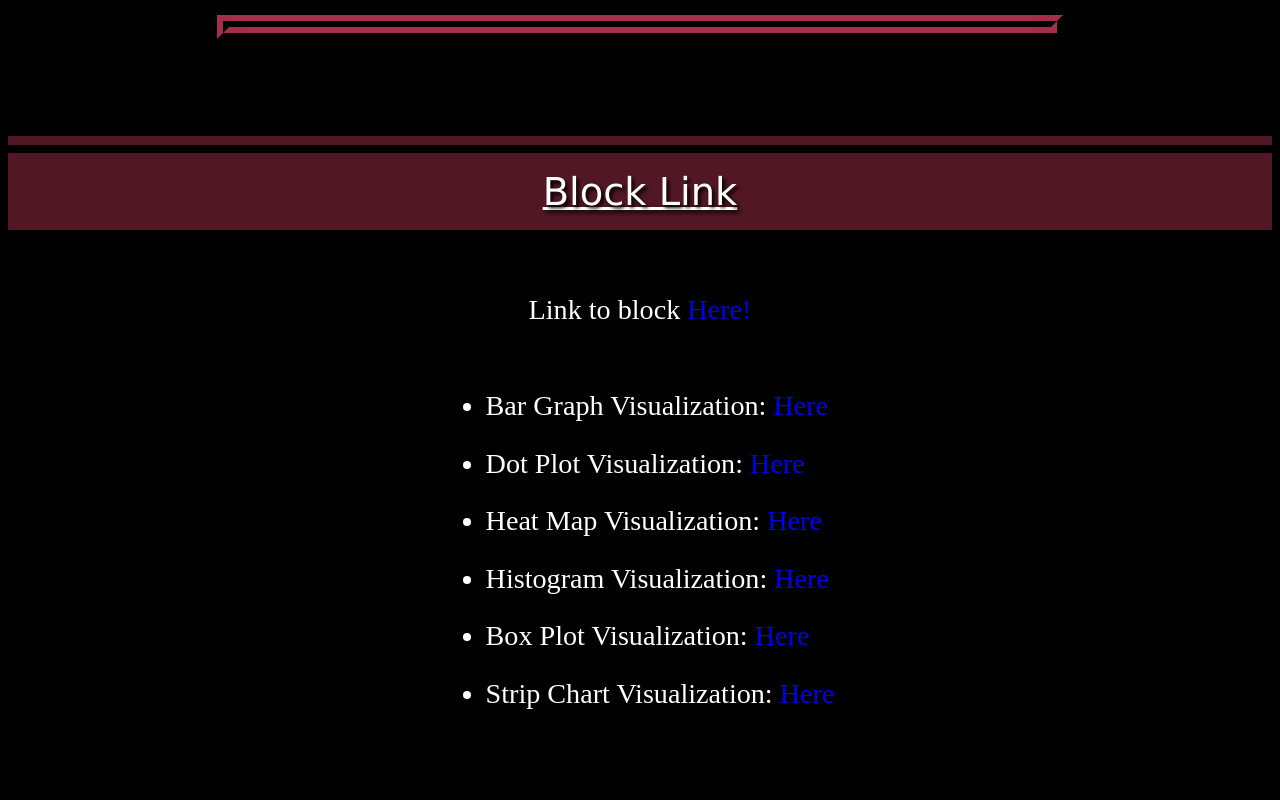
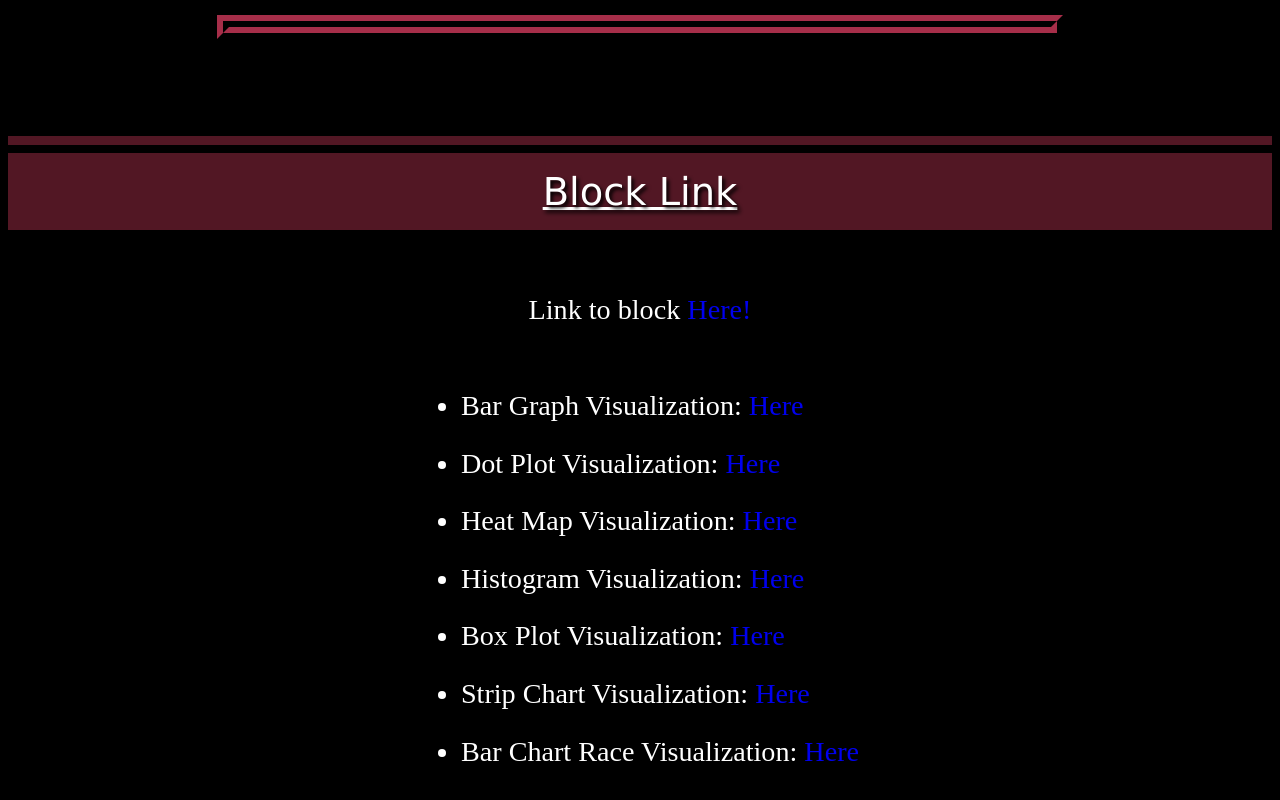
Before and after one commit to Lfsanchez2/lfsanchez2.github.io, a plain HTML site: page index.html in a window 1280 px wide. Shown: the part 995-1795 px from the top of the page. Drawn offline with Linux system fonts and the light colour scheme.

Commit message:
Update index.html

```diff
--- a/index.html
+++ b/index.html
@@ -26,12 +26,13 @@
         Link to block <a href="https://bl.ocks.org/lfsanchez2/9ecf5b7d6a3f8a788e2ee37796b5a733">Here!</a>
     </p>
     <ul class="A2List pageContent">
-        <li>Bar Graph Visualization: <a href="https://bl.ocks.org/Lfsanchez2/raw/0ce24017029edf243c7df2909f234f97/">Here</a></li>
-        <li>Dot Plot Visualization: <a href="https://bl.ocks.org/Lfsanchez2/raw/2a24161536238037fcbb26f793dcec87/">Here</a></li>
-        <li>Heat Map Visualization: <a href="https://bl.ocks.org/Lfsanchez2/raw/dbe697b3d0b6d6963e27cda0783d375b/">Here</a></li>
-        <li>Histogram Visualization: <a href="https://bl.ocks.org/Lfsanchez2/raw/c3a5c678a63d655e90a33c77941f8531/">Here</a></li>
-        <li>Box Plot Visualization: <a href="https://bl.ocks.org/Lfsanchez2/raw/4994e100c221069a6ff06f517ceb6602/">Here</a></li>
-        <li>Strip Chart Visualization: <a href="https://bl.ocks.org/Lfsanchez2/raw/b66d0228f0e346dcac0472b406092f6c/">Here</a></li>
+        <li>Bar Graph Visualization: <a href="https://bl.ocks.org/Lfsanchez2/raw/0ce24017029edf243c7df2909f234f97/" target="_blank">Here</a></li>
+        <li>Dot Plot Visualization: <a href="https://bl.ocks.org/Lfsanchez2/raw/2a24161536238037fcbb26f793dcec87/" target="_blank">Here</a></li>
+        <li>Heat Map Visualization: <a href="https://bl.ocks.org/Lfsanchez2/raw/dbe697b3d0b6d6963e27cda0783d375b/" target="_blank">Here</a></li>
+        <li>Histogram Visualization: <a href="https://bl.ocks.org/Lfsanchez2/raw/c3a5c678a63d655e90a33c77941f8531/" target="_blank">Here</a></li>
+        <li>Box Plot Visualization: <a href="https://bl.ocks.org/Lfsanchez2/raw/4994e100c221069a6ff06f517ceb6602/" target="_blank">Here</a></li>
+        <li>Strip Chart Visualization: <a href="https://bl.ocks.org/Lfsanchez2/raw/b66d0228f0e346dcac0472b406092f6c/" target="_blank">Here</a></li>
+        <li>Bar Chart Race Visualization: <a href="https://bl.ocks.org/Lfsanchez2/raw/7b219badc7bde5726a7a387f52e009b4/" target="_blank">Here</a></li>
     </ul>
 </body>
 
```
